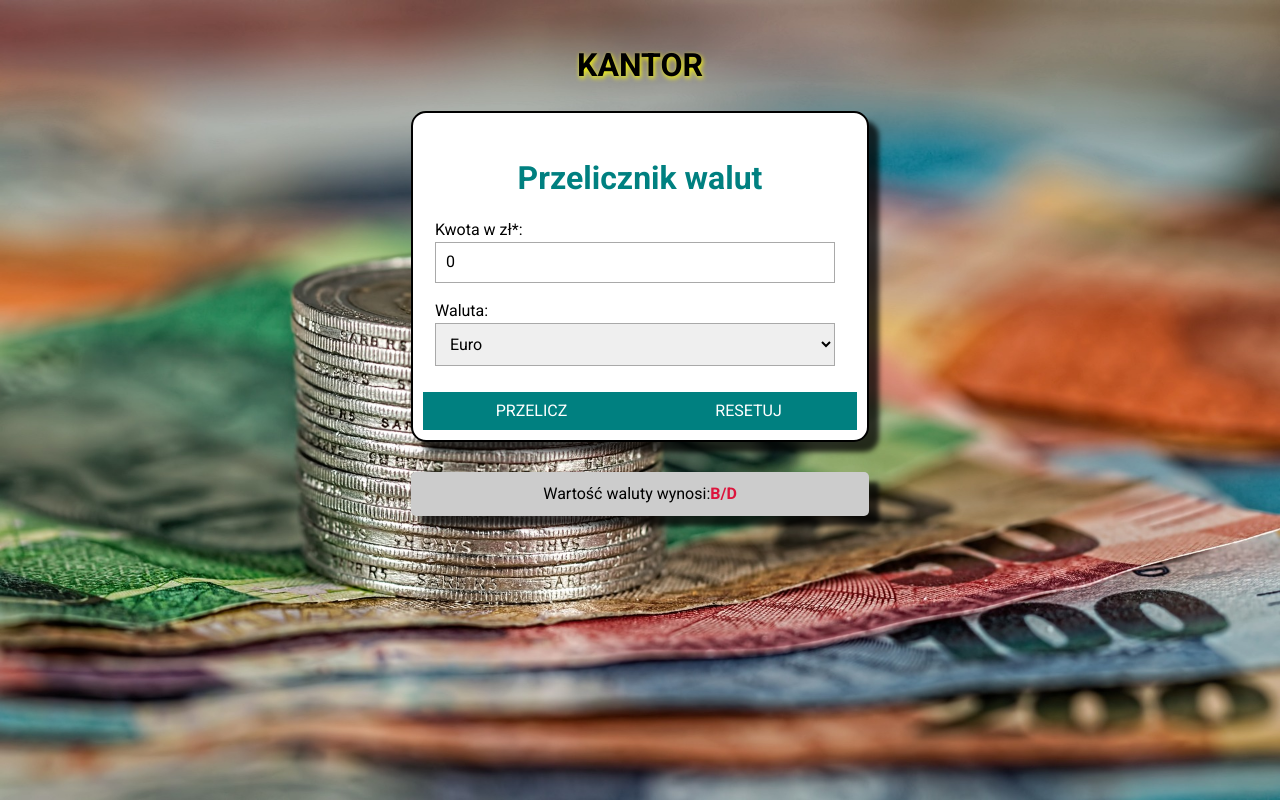
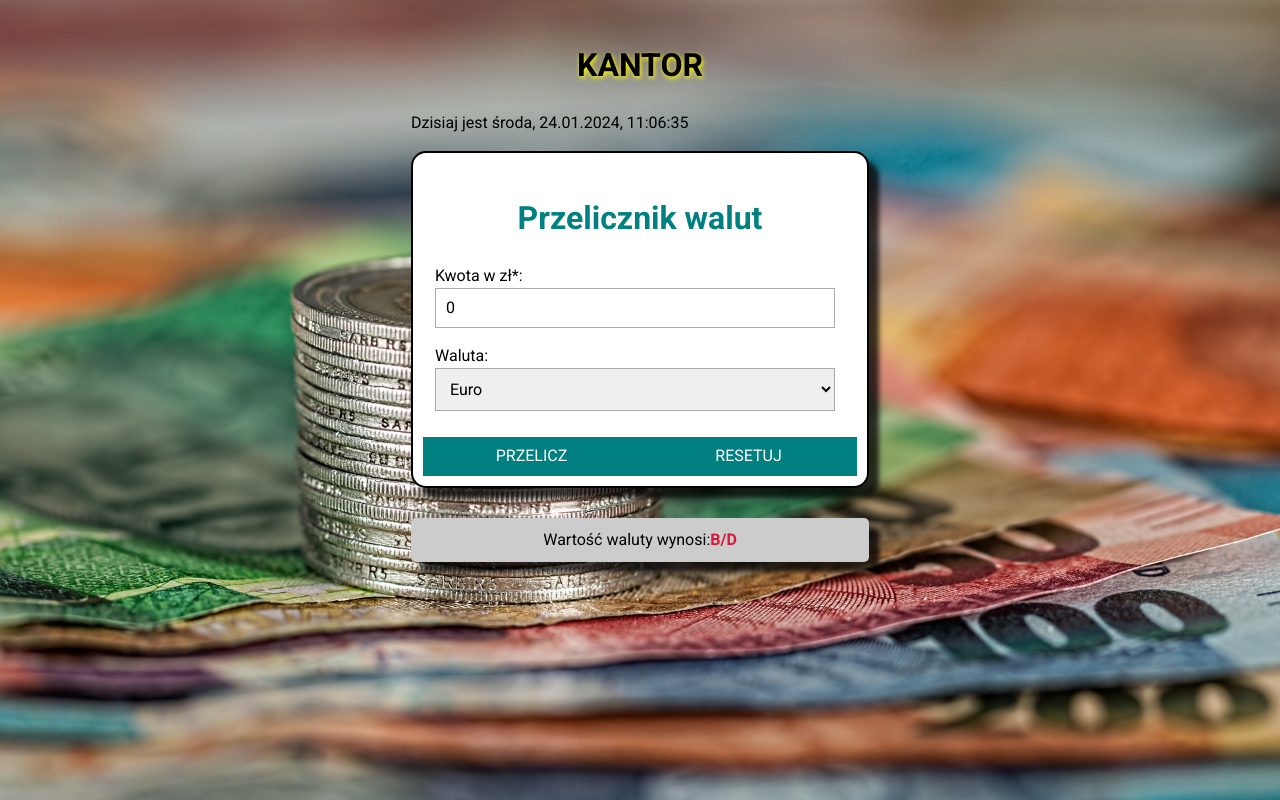
Before and after one commit to tomecky1/currency-converter-react, a React (Create React App) app: page / in a window 1280 px wide. Built offline with nearby package versions, Linux system fonts and the light colour scheme.

Commit message:
added time and date component

```diff
--- a/src/App.js
+++ b/src/App.js
@@ -1,5 +1,5 @@
 import Form from './Form';
-import Table from './Table';
+import Time from './Time';
 import Header from './Header';
 import Container from './Container';
 
@@ -10,6 +10,7 @@ function App() {
 
         {/* <Table /> */}
         <Header />
+        <Time />
         <Form />
         <div className="newValue js-newValue">
           Wartość waluty wynosi:
--- a/src/Form/index.js
+++ b/src/Form/index.js
@@ -54,7 +54,6 @@ function Form() {
                             onChange={onInputChange}
                             className="form__field js-baseCurrency"
                             type="number"
-                            min="0"
                             step="any"
                             required
                             placeholder="wpisz kwotę w złotych"
--- a/src/Form/style.css
+++ b/src/Form/style.css
@@ -10,7 +10,6 @@
   text-align: center;
   color: teal;
   font-size: 2em;
-  margin-bottom: 10px;
 }
 
 .form__button {
--- /dev/null
+++ b/src/Time/index.js
@@ -0,0 +1,16 @@
+import "./style.css";
+
+function Time() {
+    const date = new Date();
+    const newDate = date.toLocaleString("pl-PL");
+    const day = date.toLocaleDateString("pl-PL", { weekday: "long" });
+
+
+    return (
+        <>
+            <p>Dzisiaj jest {day}, {newDate}</p>
+        </>
+    );
+};
+
+export default Time;
```
Also changed, not shown: src/Time/style.css (added).
